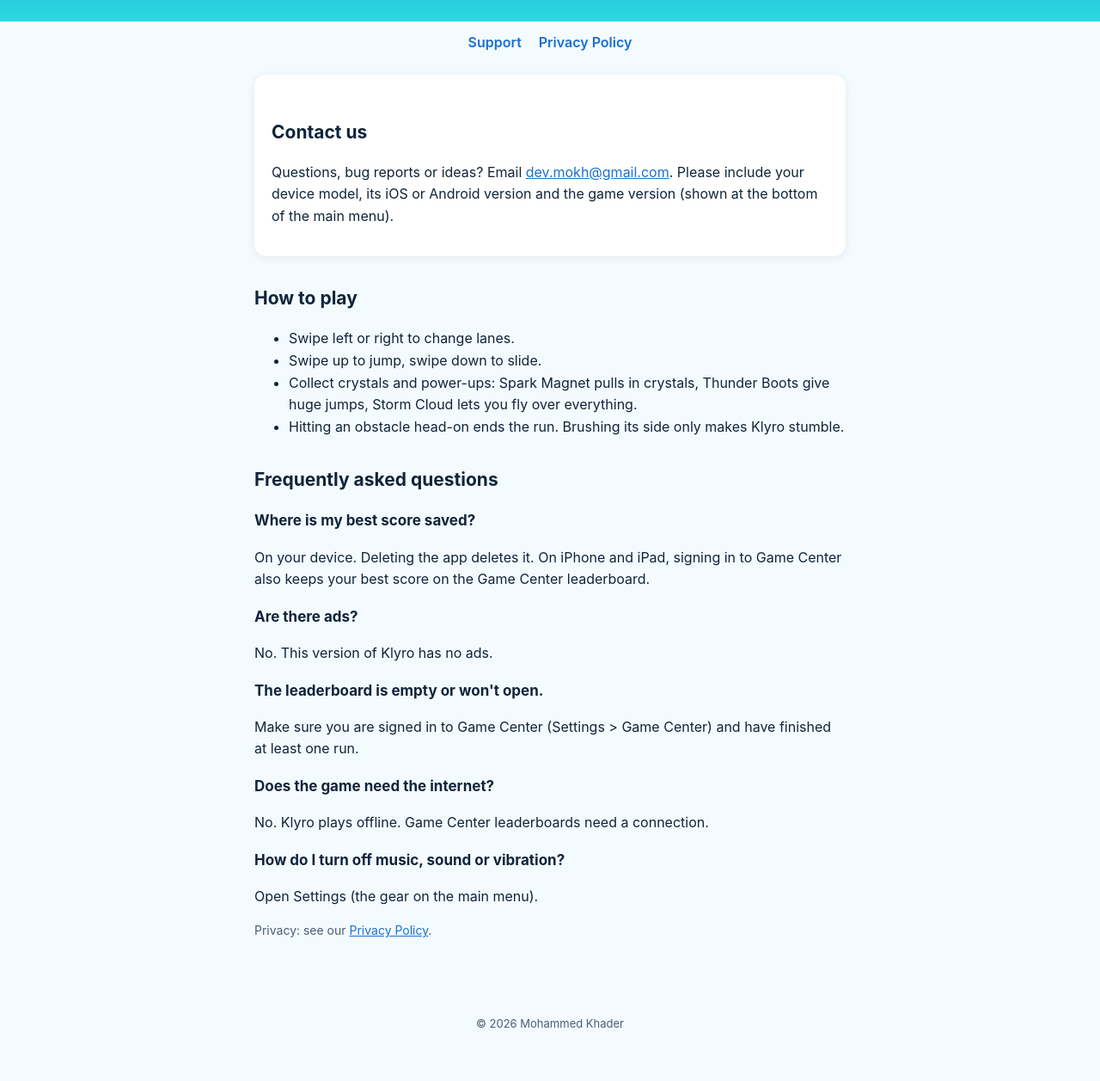
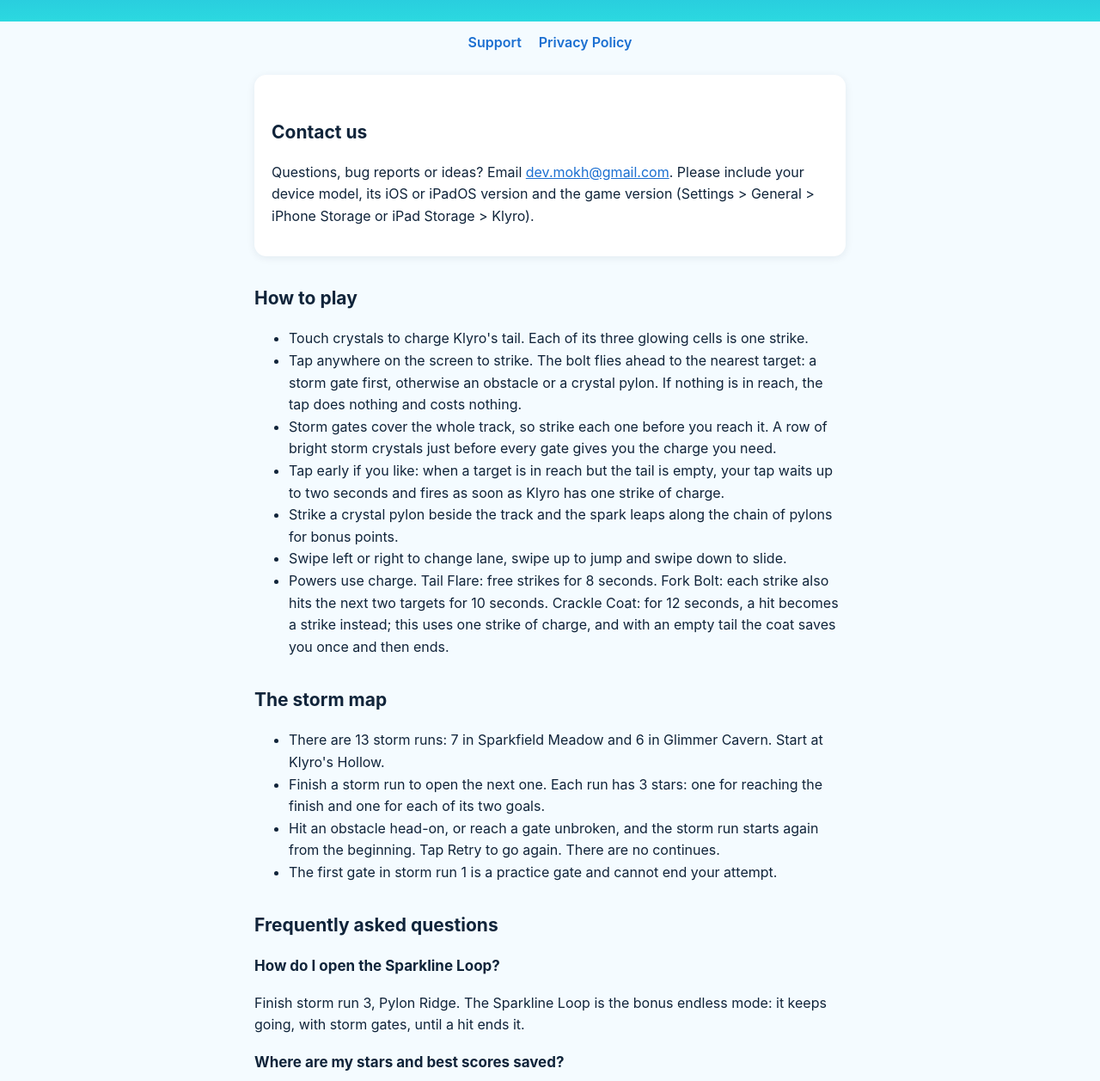
Before and after one commit to mohammedkhader/klyro-support, a plain HTML site: page index.html in a window 1280 px wide. Shown: the part 225-1482 px from the top of the page at 86% size. Drawn offline with Linux system fonts and the light colour scheme.

Commit message:
Klyro support and privacy pages: new name Klyro: Charge & Strike
Co-Authored-By: Claude Opus 5.5 <noreply@anthropic.com>

```diff
--- a/index.html
+++ b/index.html
@@ -3,15 +3,15 @@
 <head>
 <meta charset="utf-8">
 <meta name="viewport" content="width=device-width, initial-scale=1">
-<title>Klyro: Lightning Runner - Support</title>
-<meta name="description" content="Help and contact for Klyro: Lightning Runner, an endless runner for iPhone, iPad and Android.">
+<title>Klyro: Charge &amp; Strike - Support</title>
+<meta name="description" content="Help and contact for Klyro: Charge &amp; Strike, a game for iPhone and iPad where you charge Klyro's lightning tail and strike the storm gates.">
 <link rel="icon" href="icon.png">
 <link rel="stylesheet" href="style.css">
 </head>
 <body>
 <header>
   <img src="icon.png" alt="Klyro app icon">
-  <h1>Klyro: Lightning Runner</h1>
+  <h1>Klyro: Charge &amp; Strike</h1>
   <p>Support and help</p>
 </header>
 <nav><a href="./">Support</a><a href="privacy.html">Privacy Policy</a></nav>
@@ -19,28 +19,44 @@
   <div class="card">
     <h2>Contact us</h2>
     <p>Questions, bug reports or ideas? Email <a href="mailto:dev.mokh@gmail.com?subject=Klyro%20support">dev.mokh@gmail.com</a>.
-    Please include your device model, its iOS or Android version and the game version (shown at the bottom of the main menu).</p>
+    Please include your device model, its iOS or iPadOS version and the game version
+    (Settings &gt; General &gt; iPhone Storage or iPad Storage &gt; Klyro).</p>
   </div>
 
   <h2>How to play</h2>
   <ul>
-    <li>Swipe left or right to change lanes.</li>
-    <li>Swipe up to jump, swipe down to slide.</li>
-    <li>Collect crystals and power-ups: Spark Magnet pulls in crystals, Thunder Boots give huge jumps, Storm Cloud lets you fly over everything.</li>
-    <li>Hitting an obstacle head-on ends the run. Brushing its side only makes Klyro stumble.</li>
+    <li>Touch crystals to charge Klyro's tail. Each of its three glowing cells is one strike.</li>
+    <li>Tap anywhere on the screen to strike. The bolt flies ahead to the nearest target: a storm gate first, otherwise an obstacle or a crystal pylon. If nothing is in reach, the tap does nothing and costs nothing.</li>
+    <li>Storm gates cover the whole track, so strike each one before you reach it. A row of bright storm crystals just before every gate gives you the charge you need.</li>
+    <li>Tap early if you like: when a target is in reach but the tail is empty, your tap waits up to two seconds and fires as soon as Klyro has one strike of charge.</li>
+    <li>Strike a crystal pylon beside the track and the spark leaps along the chain of pylons for bonus points.</li>
+    <li>Swipe left or right to change lane, swipe up to jump and swipe down to slide.</li>
+    <li>Powers use charge. Tail Flare: free strikes for 8 seconds. Fork Bolt: each strike also hits the next two targets for 10 seconds. Crackle Coat: for 12 seconds, a hit becomes a strike instead; this uses one strike of charge, and with an empty tail the coat saves you once and then ends.</li>
+  </ul>
+
+  <h2>The storm map</h2>
+  <ul>
+    <li>There are 13 storm runs: 7 in Sparkfield Meadow and 6 in Glimmer Cavern. Start at Klyro's Hollow.</li>
+    <li>Finish a storm run to open the next one. Each run has 3 stars: one for reaching the finish and one for each of its two goals.</li>
+    <li>Hit an obstacle head-on, or reach a gate unbroken, and the storm run starts again from the beginning. Tap Retry to go again. There are no continues.</li>
+    <li>The first gate in storm run 1 is a practice gate and cannot end your attempt.</li>
   </ul>
 
   <h2>Frequently asked questions</h2>
-  <h3>Where is my best score saved?</h3>
-  <p>On your device. Deleting the app deletes it. On iPhone and iPad, signing in to Game Center also keeps your best score on the Game Center leaderboard.</p>
-  <h3>Are there ads?</h3>
-  <p>No. This version of Klyro has no ads.</p>
+  <h3>How do I open the Sparkline Loop?</h3>
+  <p>Finish storm run 3, Pylon Ridge. The Sparkline Loop is the bonus endless mode: it keeps going, with storm gates, until a hit ends it.</p>
+  <h3>Where are my stars and best scores saved?</h3>
+  <p>On your device. Deleting the app deletes them. If you are signed in to Game Center, your best Sparkline Loop score also appears on the Game Center leaderboard.</p>
+  <h3>I tapped and nothing happened.</h3>
+  <p>A strike only fires when a target is in reach ahead of Klyro. With an empty tail, the tap waits up to two seconds for charge. A soft fizz means there was nothing to strike, and no charge was spent.</p>
+  <h3>Are there ads or in-app purchases?</h3>
+  <p>No. This version of Klyro has no ads and nothing to buy.</p>
   <h3>The leaderboard is empty or won't open.</h3>
-  <p>Make sure you are signed in to Game Center (Settings &gt; Game Center) and have finished at least one run.</p>
+  <p>Make sure you are signed in to Game Center (Settings &gt; Game Center) and have played the Sparkline Loop at least once.</p>
   <h3>Does the game need the internet?</h3>
   <p>No. Klyro plays offline. Game Center leaderboards need a connection.</p>
   <h3>How do I turn off music, sound or vibration?</h3>
-  <p>Open Settings (the gear on the main menu).</p>
+  <p>Open the game's Settings (the gear icon).</p>
 
   <p class="muted">Privacy: see our <a href="privacy.html">Privacy Policy</a>.</p>
 </main>
```
Also changed, not shown: privacy.html (+3 -3 lines), 1 other file.
